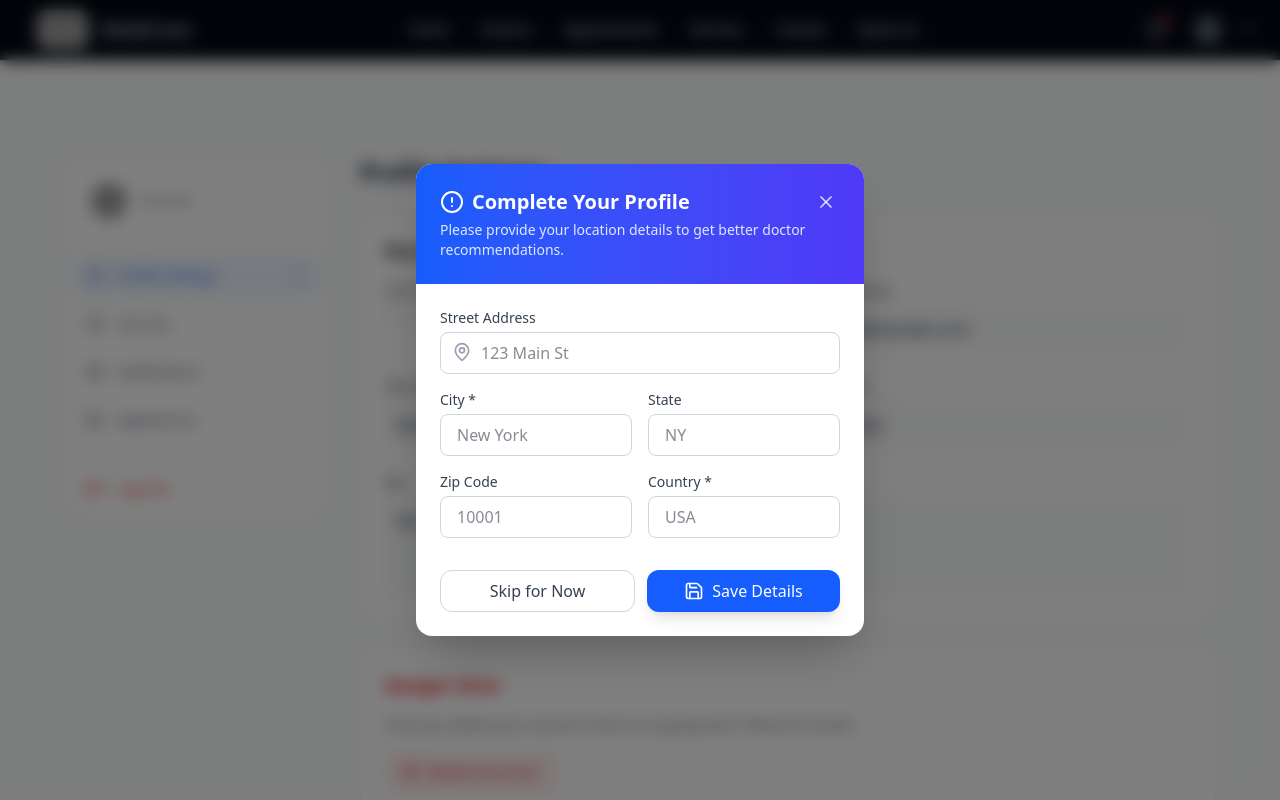
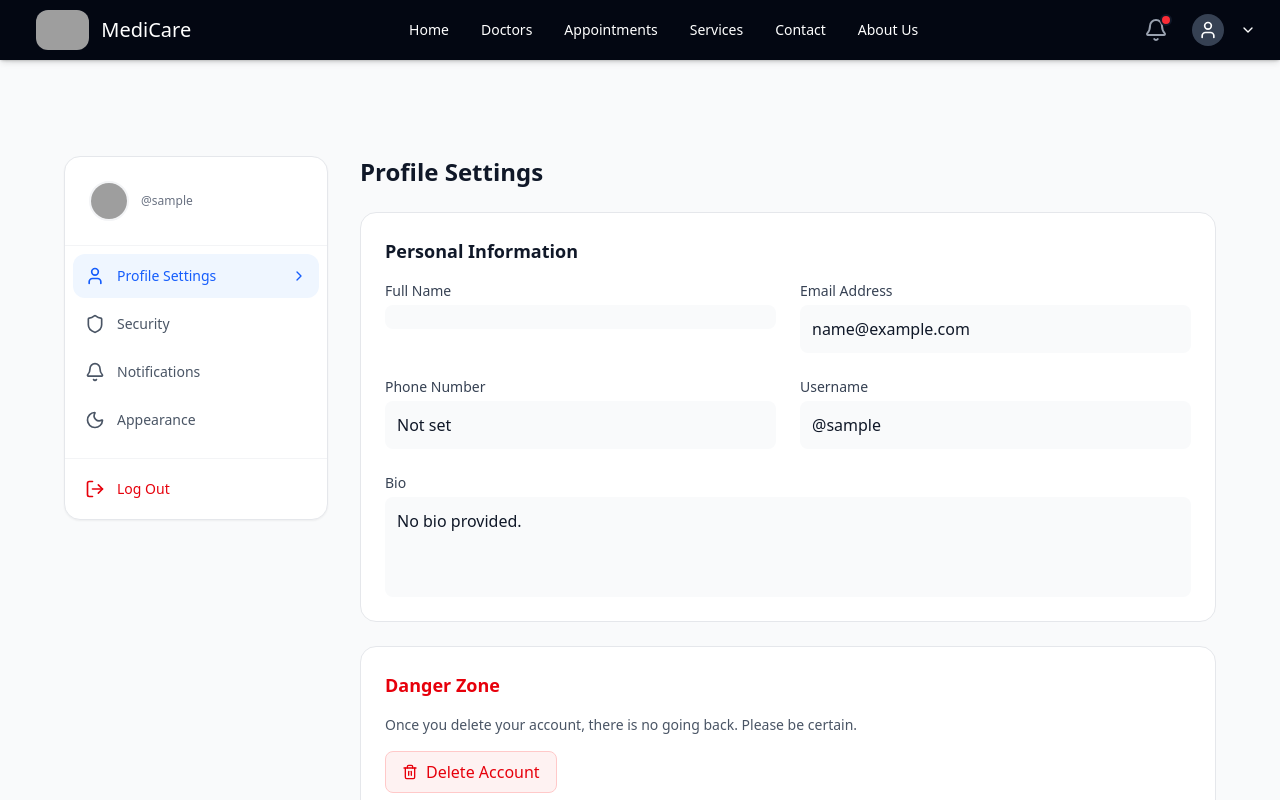
Before and after one commit to Rajmishra-2125/doctor-appointment-project, a React (Vite) app in the folder frontend/: page /settings in a window 1280 px wide. Shown: the top 800 px of the page. Built offline with nearby package versions, Linux system fonts and the light colour scheme; sample sign-in values are in the browser's storage; grey boxes are pictures that could not be loaded.

Commit message:
Update this

```diff
--- a/frontend/src/Layout.jsx
+++ b/frontend/src/Layout.jsx
@@ -2,14 +2,12 @@ import React from "react";
 import { Outlet } from "react-router-dom";
 import Header from "./components/Header/Header.jsx";
 import Footer from "./components/Footer/Footer.jsx";
-import CompleteProfileModal from "./components/Users/CompleteProfileModal.jsx";
 
 function Layout() {
   return (
     <>
       <Header />
       <Outlet />
-      <CompleteProfileModal />
       <Footer />
     </>
   );
--- a/frontend/src/components/Users/CompleteProfileModal.jsx
+++ /dev/null
@@ -1,209 +0,0 @@
-import React, { useState, useEffect } from 'react';
-import { useSelector, useDispatch } from 'react-redux';
-import { updateProfileAddress } from '../../features/users/UserSlice';
-import { X, MapPin, Save, AlertCircle } from 'lucide-react';
-import toast from 'react-hot-toast';
-
-const CompleteProfileModal = () => {
-    const dispatch = useDispatch();
-    const { user } = useSelector((state) => state.auth);
-    const [isOpen, setIsOpen] = useState(false);
-
-    // Form state just for address fields
-    const [formData, setFormData] = useState({
-        street: '',
-        city: '',
-        state: '',
-        zipCode: '',
-        country: ''
-    });
-
-    useEffect(() => {
-        // Check if user is logged in
-        if (!user) return;
-
-        // Check if session dismissed
-        if (sessionStorage.getItem('completeProfileDismissed') === 'true') {
-            return;
-        }
-
-        // Check for missing fields.
-        // We consider it incomplete if city or country is missing.
-        const address = user.address || {};
-        const isIncomplete = !address.city || !address.country;
-
-        if (isIncomplete) {
-            setIsOpen(true);
-            // Pre-fill existing data to avoid overwriting with blanks if they have some but not all
-            setFormData({
-                street: address.street || '',
-                city: address.city || '',
-                state: address.state || '',
-                zipCode: address.zipCode || '',
-                country: address.country || ''
-            });
-        }
-    }, [user]);
-
-    const handleDismiss = () => {
-        setIsOpen(false);
-        sessionStorage.setItem('completeProfileDismissed', 'true');
-    };
-
-    const handleChange = (e) => {
-        setFormData({ ...formData, [e.target.name]: e.target.value });
-    };
-
-    const handleSubmit = async (e) => {
-        e.preventDefault();
-
-        // Basic validation
-        if (!formData.city || !formData.country) {
-            toast.error("City and Country are required to complete your profile.");
-            return;
-        }
-
-        try {
-            // We need to send the current user data merged with new address data
-            // BUT our authSlice/service might just send the payload we give it.
-            // Let's verify what updateProfile expects.
-            // It sends whatever we give it to the backend.
-            // The backend updateAccountDetails now expects explicit fields.
-            // So we can send just the address fields + required fullname/email if backend validates them?
-            // Backend validation: if(!fullname || !email) throw error.
-            // So we MUST send fullname and email even if we are only updating address.
-
-            const payload = {
-                ...formData, // street, city, etc.
-                fullname: user.fullname,
-                email: user.email,
-                phone: user.phone,
-                gender: user.gender,
-                dateOfBirth: user.dateOfBirth
-            };
-
-            await dispatch(updateProfileAddress(payload)).unwrap();
-            toast.success("Profile updated successfully!");
-            setIsOpen(false);
-        } catch (error) {
-            console.error("Failed to update profile:", error);
-            toast.error(error?.message || "Failed to update profile");
-        }
-    };
-
-    if (!isOpen) return null;
-
-    return (
-        <div className="fixed inset-0 z-50 flex items-center justify-center bg-black/50 backdrop-blur-sm p-4">
-            <div className="bg-white rounded-2xl shadow-2xl w-full max-w-md overflow-hidden animate-in fade-in zoom-in duration-300">
-                <div className="bg-linear-to-r from-blue-600 to-indigo-600 p-6 text-white flex justify-between items-start">
-                    <div>
-                        <h2 className="text-xl font-bold flex items-center gap-2">
-                            <AlertCircle className="w-6 h-6" />
-                            Complete Your Profile
-                        </h2>
-                        <p className="text-blue-100 text-sm mt-1">
-                            Please provide your location details to get better doctor recommendations.
-                        </p>
-                    </div>
-                    <button
-                        onClick={handleDismiss}
-                        className="text-white/80 hover:text-white hover:bg-white/20 p-1 rounded transition-colors"
-                    >
-                        <X className="w-5 h-5" />
-                    </button>
-                </div>
-
-                <form onSubmit={handleSubmit} className="p-6 space-y-4">
-                    <div className="space-y-4">
-                        <div>
-                            <label className="block text-sm font-medium text-gray-700 mb-1">Street Address</label>
-                            <div className="relative">
-                                <MapPin className="absolute left-3 top-2.5 h-5 w-5 text-gray-400" />
-                                <input
-                                    type="text"
-                                    name="street"
-                                    value={formData.street}
-                                    onChange={handleChange}
-                                    className="pl-10 w-full px-4 py-2 border border-gray-300 rounded-lg focus:ring-2 focus:ring-blue-500 focus:border-blue-500 outline-none transition-all"
-                                    placeholder="123 Main St"
-                                />
-                            </div>
-                        </div>
-
-                        <div className="grid grid-cols-2 gap-4">
-                            <div>
-                                <label className="block text-sm font-medium text-gray-700 mb-1">City *</label>
-                                <input
-                                    type="text"
-                                    name="city"
-                                    value={formData.city}
-                                    onChange={handleChange}
-                                    className="w-full px-4 py-2 border border-gray-300 rounded-lg focus:ring-2 focus:ring-blue-500 focus:border-blue-500 outline-none transition-all"
-                                    placeholder="New York"
-                                    required
-                                />
-                            </div>
-                            <div>
-                                <label className="block text-sm font-medium text-gray-700 mb-1">State</label>
-                                <input
-                                    type="text"
-                                    name="state"
-                                    value={formData.state}
-                                    onChange={handleChange}
-                                    className="w-full px-4 py-2 border border-gray-300 rounded-lg focus:ring-2 focus:ring-blue-500 focus:border-blue-500 outline-none transition-all"
-                                    placeholder="NY"
-                                />
-                            </div>
-                        </div>
-
-                        <div className="grid grid-cols-2 gap-4">
-                            <div>
-                                <label className="block text-sm font-medium text-gray-700 mb-1">Zip Code</label>
-                                <input
-                                    type="text"
-                                    name="zipCode"
-                                    value={formData.zipCode}
-                                    onChange={handleChange}
-                                    className="w-full px-4 py-2 border border-gray-300 rounded-lg focus:ring-2 focus:ring-blue-500 focus:border-blue-500 outline-none transition-all"
-                                    placeholder="10001"
-                                />
-                            </div>
-                            <div>
-                                <label className="block text-sm font-medium text-gray-700 mb-1">Country *</label>
-                                <input
-                                    type="text"
-                                    name="country"
-                                    value={formData.country}
-                                    onChange={handleChange}
-                                    className="w-full px-4 py-2 border border-gray-300 rounded-lg focus:ring-2 focus:ring-blue-500 focus:border-blue-500 outline-none transition-all"
-                                    placeholder="USA"
-                                    required
-                                />
-                            </div>
-                        </div>
-                    </div>
-
-                    <div className="pt-4 flex gap-3">
-                        <button
-                            type="button"
-                            onClick={handleDismiss}
-                            className="flex-1 px-4 py-2 border border-gray-300 text-gray-700 rounded-xl hover:bg-gray-50 font-medium transition-colors"
-                        >
-                            Skip for Now
-                        </button>
-                        <button
-                            type="submit"
-                            className="flex-1 bg-blue-600 hover:bg-blue-700 text-white px-4 py-2 rounded-xl font-medium shadow-lg hover:shadow-blue-500/30 transition-all flex justify-center items-center gap-2"
-                        >
-                            <Save className="w-5 h-5" />
-                            Save Details
-                        </button>
-                    </div>
-                </form>
-            </div>
-        </div>
-    );
-};
-
-export default CompleteProfileModal;
--- a/frontend/src/components/Users/Profile.jsx
+++ b/frontend/src/components/Users/Profile.jsx
@@ -1,11 +1,11 @@
 import React, { useState, useEffect } from "react";
 import { useSelector, useDispatch } from "react-redux";
-import { reset } from "../../features/auth/authSlice";
 import {
+  reset,
   updateUserPersonalDetails,
   updateProfileAddress,
   updateUserAvatar,
-} from "../../features/users/UserSlice";
+} from "../../features/auth/authSlice";
 import { Camera, User, Mail, Phone, MapPin, Calendar, Save, X, Edit2 } from "lucide-react";
 import toast from "react-hot-toast";
 import Spinner from "../shared/Spinner";
```
Also changed, not shown: frontend/src/components/Settings/Settings.jsx (+5 -2 lines).
